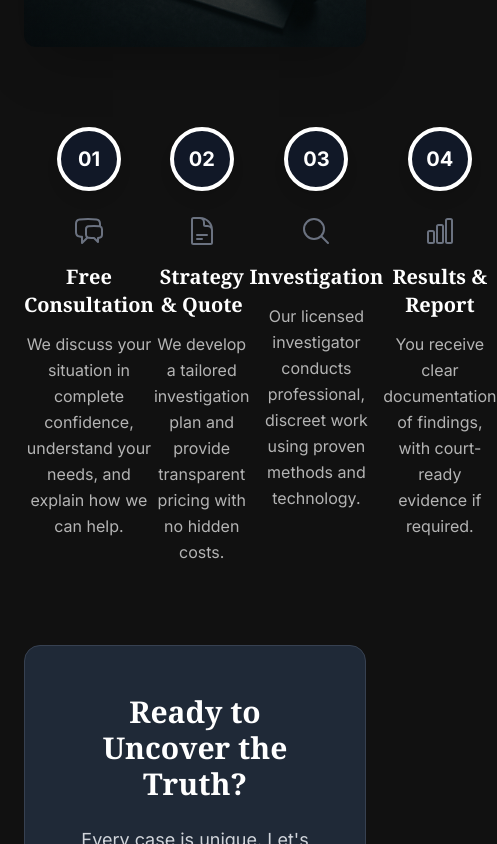
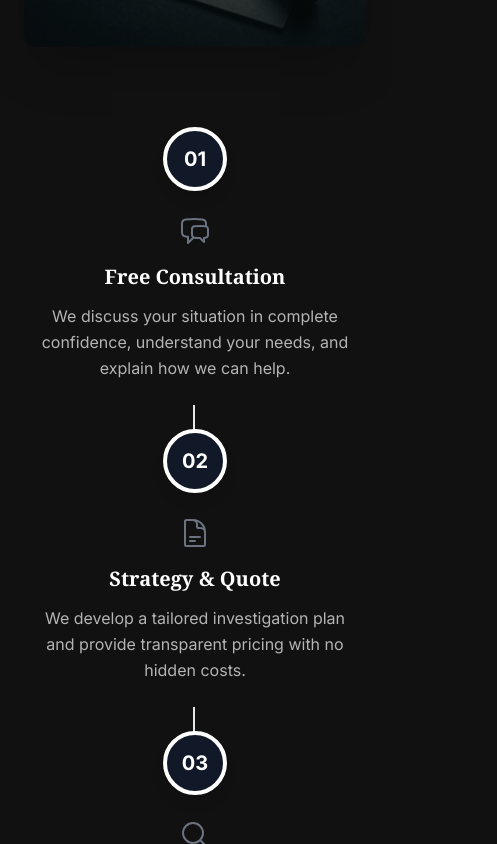
Before and after one commit to chrisdelambert/insightinvestigations-claude4, a Next.js app: page / in a window 390 px wide. Shown: the part 7820-8664 px from the top of the page, 497 px wide, since content can reach past the window. Built offline with nearby package versions, Linux system fonts and the light colour scheme; a web font is replaced by a local one.

Commit message:
fix numbered section

```diff
--- a/src/app/page.tsx
+++ b/src/app/page.tsx
@@ -448,11 +448,11 @@ export default function Home() {
           <div className="mx-auto mt-20 max-w-6xl">
             {/* Timeline container */}
             <div className="relative">
-              {/* Horizontal timeline line */}
+              {/* Horizontal timeline line - desktop only */}
               <div className="hidden lg:block absolute left-0 right-0 h-0.5 bg-gray-200 z-0" style={{ top: '32px' }} />
 
-              {/* Timeline steps positioned along the line */}
-              <div className="flex justify-between items-start relative">
+              {/* Timeline steps - responsive layout */}
+              <div className="flex flex-col lg:flex-row lg:justify-between items-center lg:items-start relative space-y-12 lg:space-y-0">
                 {[
                   {
                     step: '01',
@@ -485,10 +485,15 @@ export default function Home() {
                 ].map((process, index) => (
                   <div
                     key={process.step}
-                    className="flex-1 text-center relative z-10 max-w-xs opacity-0 animate-fade-in"
+                    className="w-full lg:flex-1 text-center relative z-10 max-w-sm lg:max-w-xs opacity-0 animate-fade-in"
                     style={{ animationDelay: `${index * 300}ms` }}
                   >
-                    {/* Step circle positioned on the line */}
+                    {/* Mobile: Add connecting line between steps */}
+                    {index > 0 && (
+                      <div className="lg:hidden absolute -top-6 left-1/2 transform -translate-x-0.5 w-0.5 h-12 bg-gray-200 z-0" />
+                    )}
+
+                    {/* Step circle */}
                     <div className="mx-auto w-16 h-16 bg-gray-900 rounded-full flex items-center justify-center text-white text-xl font-bold mb-6 relative z-20 border-4 border-white shadow-lg">
                       {process.step}
                     </div>
@@ -498,7 +503,7 @@ export default function Home() {
                     <h3 className="text-xl font-semibold text-foreground mb-3 font-serif">
                       {process.title}
                     </h3>
-                    <p className="text-secondary leading-relaxed">
+                    <p className="text-secondary leading-relaxed px-4 lg:px-0">
                       {process.description}
                     </p>
                   </div>
```
